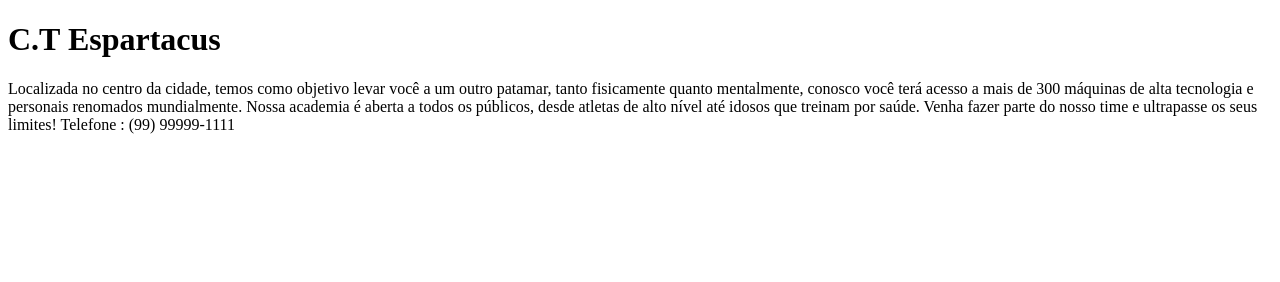
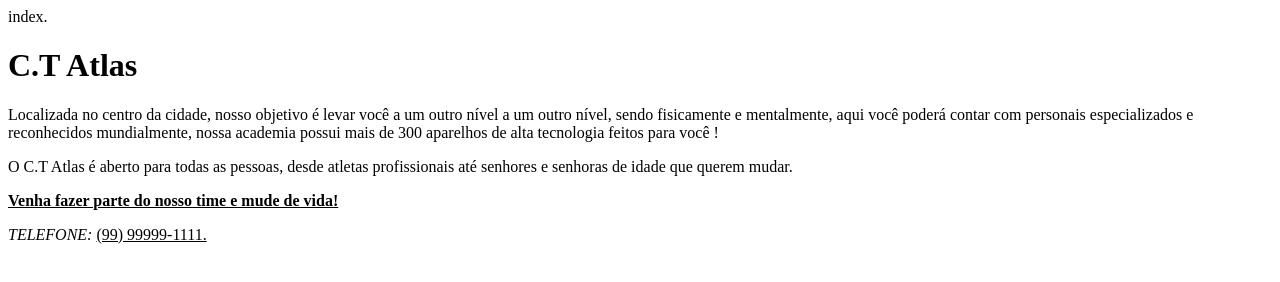
Before and after one commit to Bettes2022/PaginaWeb, a plain HTML site: page index.html in a window 1280 px wide. Drawn offline with Linux system fonts and the light colour scheme.

Commit message:
Add files via upload

```diff
--- a/index.html
+++ b/index.html
@@ -1,20 +1,15 @@
-<!DOCTYPE html>
-<html>
-<head>
-    <meta charset='utf-8'>
-    <meta http-equiv='X-UA-Compatible' content='IE=edge'>
-    <title>Page Title</title>
-    <meta name='viewport' content='width=device-width, initial-scale=1'>
-    <link rel='stylesheet' type='text/css' media='screen' href='main.css'>
-    <script src='main.js'></script>
-</head>
-<body>
-    <h1>C.T Espartacus</h1>
+index.<!DOCTYPE html>
+<html lang="en" dir="ltr">
+  <head>
+    <meta charset="utf-8">
+    <title></title>
+  </head>
+  <body>
+    <h1>C.T Atlas</h1>
 
-    <p>
+<p> Localizada no centro da cidade, nosso objetivo é levar você a um outro nível a um outro nível, sendo fisicamente e mentalmente, aqui você poderá contar com personais especializados e reconhecidos mundialmente, nossa academia possui mais de 300 aparelhos de alta tecnologia feitos para você !</p>
+<p> O C.T Atlas é aberto para todas as pessoas, desde atletas profissionais até senhores e senhoras de idade que querem mudar.</p> <p> <b> <u>Venha fazer parte do nosso time e mude de vida!</u> </b> </p>
 
-        Localizada no centro da cidade, temos como objetivo levar você a um outro patamar, tanto fisicamente quanto mentalmente, conosco você terá acesso a mais de 300 máquinas de alta tecnologia e personais renomados mundialmente. Nossa academia é aberta a todos os públicos, desde atletas de alto nível até idosos que treinam por saúde. Venha fazer parte do nosso time e ultrapasse os seus limites!
-
-        Telefone : (99) 99999-1111</p
-</body>
+<i>TELEFONE:</i> <u>(99) 99999-1111.</u>
+  </body>
 </html>
```
